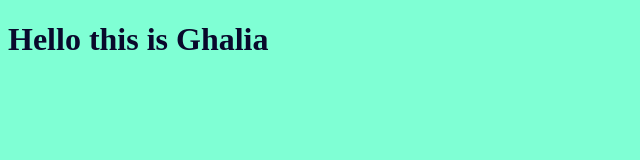
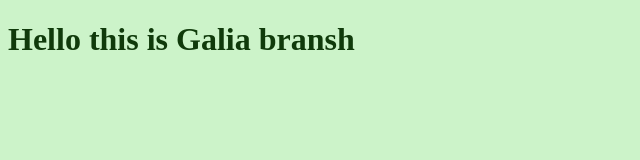
Before and after one commit to Gee3700/MyProject, a plain HTML site: page index.html in a window 1280 px wide. Shown: the whole page, without its empty margins (0-640 px from the left). Drawn offline with Linux system fonts and the light colour scheme.

Commit message:
change style of the title

```diff
--- a/index.html
+++ b/index.html
@@ -7,7 +7,7 @@
     <link rel="stylesheet" href="style.css">
 </head>
 <body>
-    <h1>Hello this is Ghalia</h1>
+    <h1>Hello this is Galia bransh</h1>
     <script src="app.js"></script>
 </body>
 </html>
--- a/style.css
+++ b/style.css
@@ -1,6 +1,6 @@
 h1{
-    color: rgb(9, 9, 44);
+    color: rgb(16, 58, 11);
 }
 body{
-    background-color: aquamarine;
+    background-color: rgb(204, 243, 201);
 }
```
